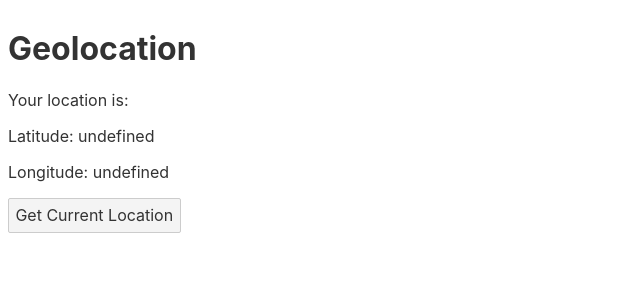
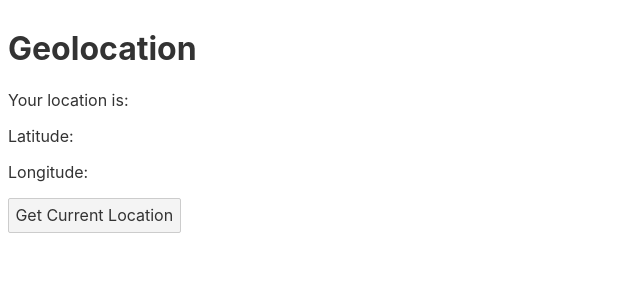
Before and after one commit to robinjac/svelte-mobile-starter, a Svelte app: page / in a window 1280 px wide. Shown: the top 300 px of the page, without its empty margins (0-640 px from the left). Built offline with nearby package versions, Linux system fonts and the light colour scheme.

Commit message:
refactor: Example so it passes svelte-check

```diff
--- a/src/App.svelte
+++ b/src/App.svelte
@@ -1,22 +1,22 @@
 <script lang="ts">
-	import { Plugins } from '@capacitor/core';
+	import type { GeolocationPosition } from '@capacitor/core';
+	import { Geolocation } from '@capacitor/core';
 
-	let loc;
-	async function getCurrentPosition(){
-	  const { Geolocation } = Plugins;
-	  const res = await Geolocation.getCurrentPosition()
-	  loc = res
+	let loc: GeolocationPosition;
+
+	async function getCurrentPosition(): Promise<void> {
+		loc = await Geolocation.getCurrentPosition();
 	}
 
-  </script>
+</script>
 
-  <div>
+<div>
 	<h1>Geolocation</h1>
 	<p>Your location is:</p>
-	<p>Latitude: {loc?.coords.latitude}</p>
-	<p>Longitude: {loc?.coords.longitude}</p>
+	<p>Latitude: {loc?.coords.latitude ?? ""}</p>
+	<p>Longitude: {loc?.coords.longitude ?? ""}</p>
 
 	<button on:click={getCurrentPosition}>
-	  Get Current Location
+		Get Current Location
 	</button>
-  </div>
+</div>
```
